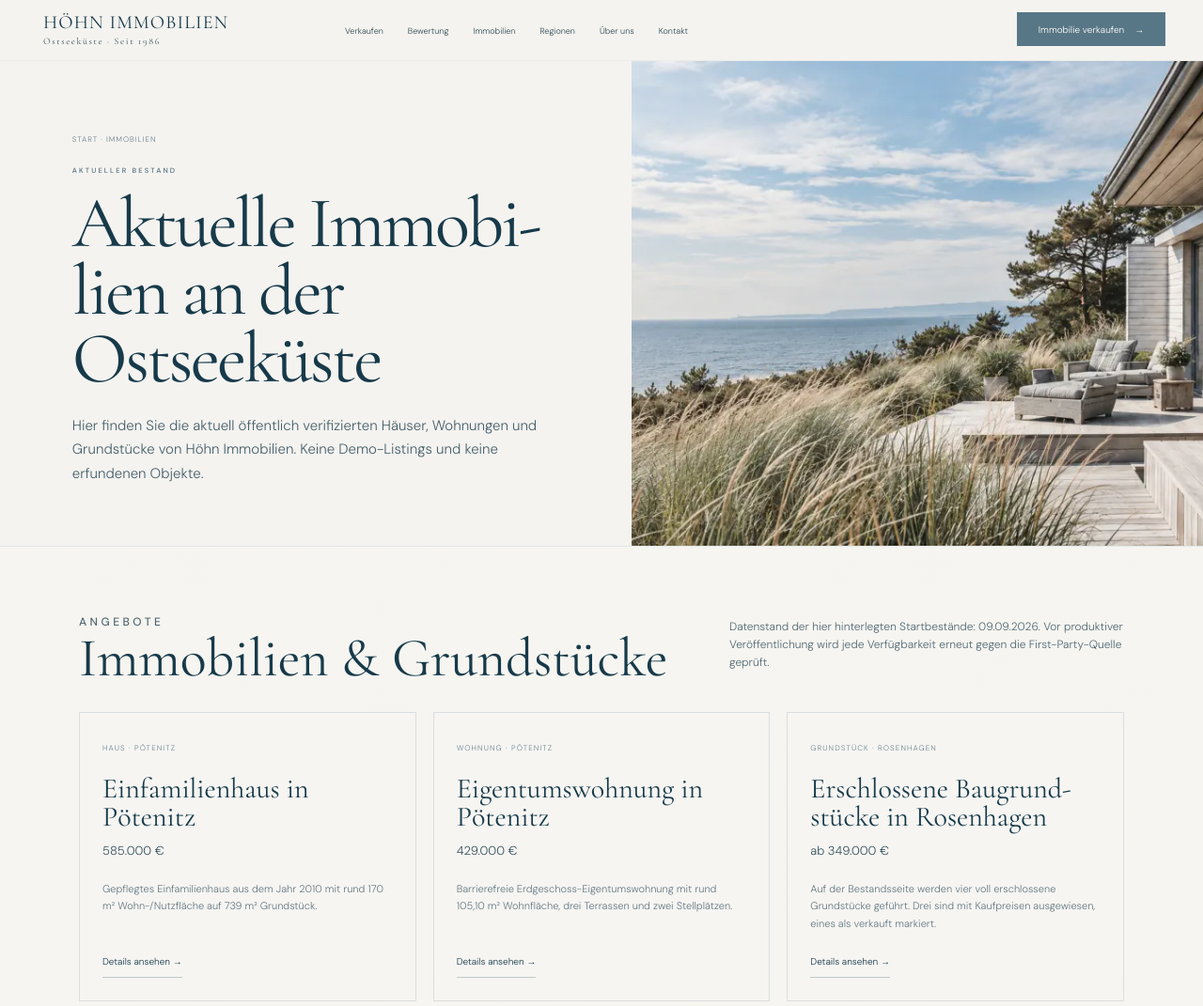
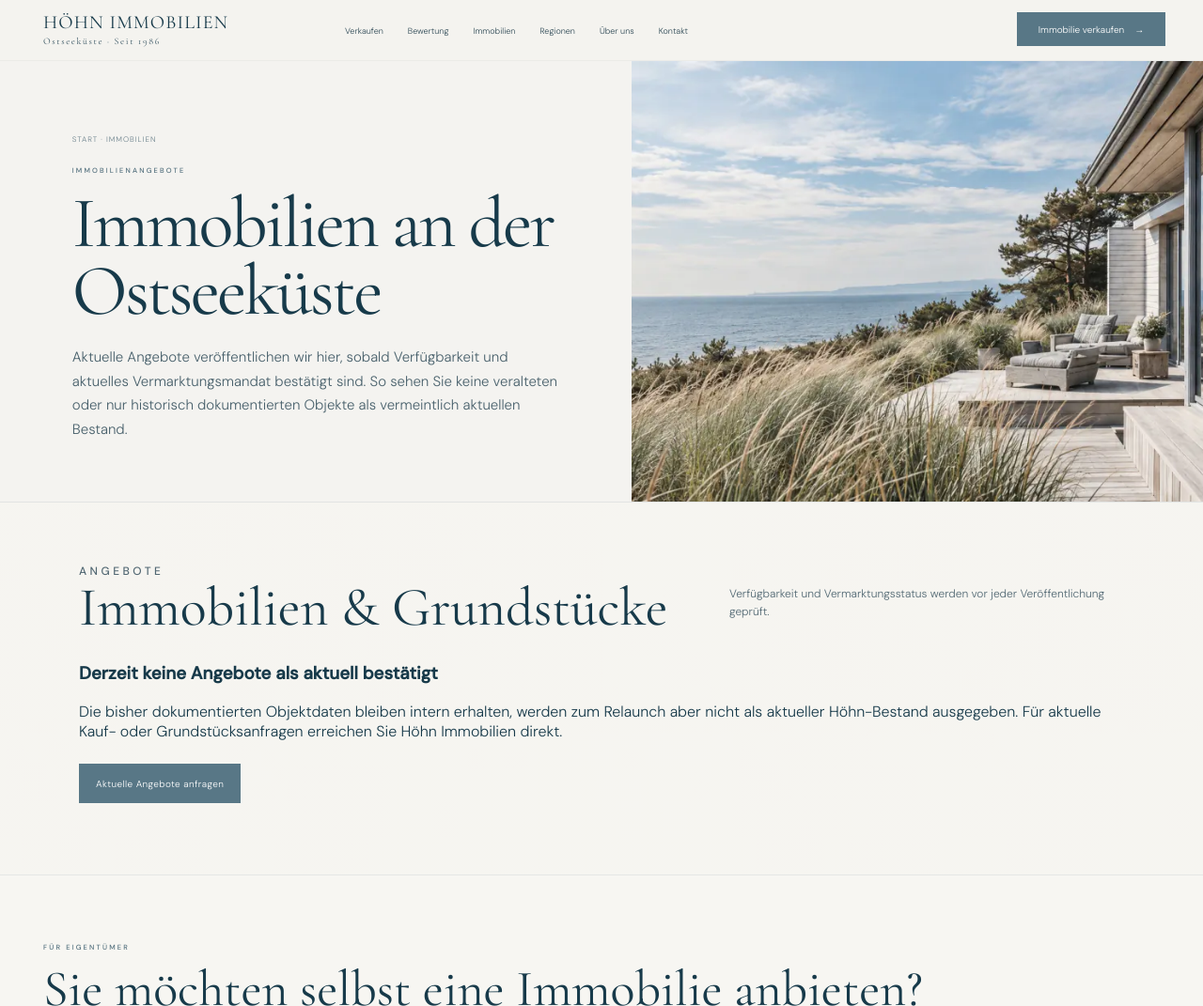
Before and after one commit to DatenpflegeNordHL/immo-hoehn.de, an Astro site: page /immobilien in a window 1280 px wide. Shown: the top 1071 px of the page at 94% size. Built offline with nearby package versions, Linux system fonts and the light colour scheme; Astro itself is replaced by a stand-in of ours.

Commit message:
launch: hide unverified property inventory from public hub

```diff
--- a/src/pages/immobilien/index.astro
+++ b/src/pages/immobilien/index.astro
@@ -1,8 +1,10 @@
 ---
 import BaseLayout from '../../layouts/BaseLayout.astro';
 import { properties } from '../../data/properties.js';
+import { PUBLISH_PROPERTY_LISTINGS } from '../../data/launch-config.js';
 
 const site = Astro.site ?? new URL('https://immo-hoehn.de');
+const publishedProperties = PUBLISH_PROPERTY_LISTINGS ? properties : [];
 const breadcrumbSchema = {
   '@context': 'https://schema.org',
   '@type': 'BreadcrumbList',
@@ -23,16 +25,16 @@ const breadcrumbSchema = {
 ---
 <BaseLayout
   title="Immobilien an der Ostseeküste | Höhn Immobilien"
-  description="Aktuelle Häuser, Wohnungen und Grundstücke von Höhn Immobilien an der Ostseeküste entdecken. Alle Angebote mit realen Objektdaten und direkter Anfrage."
+  description="Immobilien und Grundstücke an der Ostseeküste mit Höhn Immobilien. Aktuelle Angebote werden nach bestätigter Verfügbarkeit veröffentlicht; Anfragen sind direkt möglich."
 >
   <script type="application/ld+json" set:html={JSON.stringify(breadcrumbSchema)}></script>
   <main class="page-main">
     <section class="page-hero">
       <div class="page-hero-copy">
         <div class="breadcrumbs"><a href="/">Start</a> · Immobilien</div>
-        <p class="eyebrow">Aktueller Bestand</p>
-        <h1>Aktuelle Immobilien an der Ostseeküste</h1>
-        <p class="lead">Hier finden Sie die aktuell öffentlich verifizierten Häuser, Wohnungen und Grundstücke von Höhn Immobilien. Keine Demo-Listings und keine erfundenen Objekte.</p>
+        <p class="eyebrow">Immobilienangebote</p>
+        <h1>Immobilien an der Ostseeküste</h1>
+        <p class="lead">Aktuelle Angebote veröffentlichen wir hier, sobald Verfügbarkeit und aktuelles Vermarktungsmandat bestätigt sind. So sehen Sie keine veralteten oder nur historisch dokumentierten Objekte als vermeintlich aktuellen Bestand.</p>
       </div>
       <figure class="page-hero-media">
         <img
@@ -50,10 +52,11 @@ const breadcrumbSchema = {
     <section class="property-section">
       <div class="property-section-head">
         <div><p class="eyebrow">Angebote</p><h2>Immobilien & Grundstücke</h2></div>
-        <p>Datenstand der hier hinterlegten Startbestände: 09.09.2026. Vor produktiver Veröffentlichung wird jede Verfügbarkeit erneut gegen die First-Party-Quelle geprüft.</p>
+        <p>Verfügbarkeit und Vermarktungsstatus werden vor jeder Veröffentlichung geprüft.</p>
       </div>
+      {publishedProperties.length > 0 ? (
         <div class="property-cards">
-        {properties.map((property) => <article class="property-card">
+          {publishedProperties.map((property) => <article class="property-card">
             <p class="kicker">{property.type} · {property.location}</p>
             <h3>{property.title}</h3>
             <p class="price">{property.price}</p>
@@ -61,6 +64,13 @@ const breadcrumbSchema = {
             <a href={`/immobilien/${property.slug}/`}>Details ansehen →</a>
           </article>)}
         </div>
+      ) : (
+        <div class="content-prose">
+          <h3>Derzeit keine Angebote als aktuell bestätigt</h3>
+          <p>Die bisher dokumentierten Objektdaten bleiben intern erhalten, werden zum Relaunch aber nicht als aktueller Höhn-Bestand ausgegeben. Für aktuelle Kauf- oder Grundstücksanfragen erreichen Sie Höhn Immobilien direkt.</p>
+          <div class="button-row"><a class="button-primary" href="/kontakt/">Aktuelle Angebote anfragen</a></div>
+        </div>
+      )}
     </section>
 
     <section class="after-reference">
```
Lines whose indentation alone changed are shown as unchanged.
